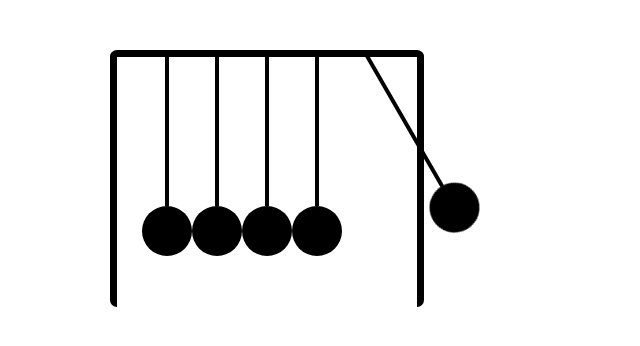
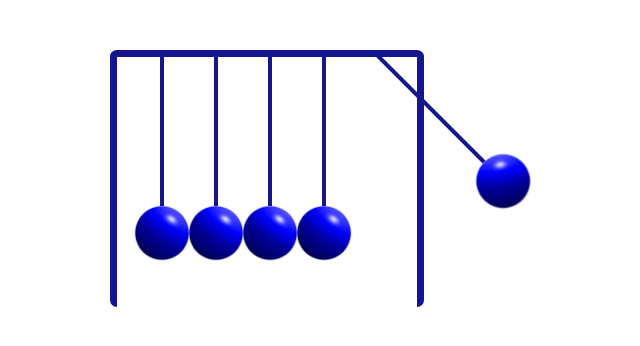
Before and after one commit to natia-n/bewton-ball, a plain HTML site: page index.html in a window 1280 px wide. Shown: the whole page, without its empty margins (373-1013 px from the left). Drawn offline with Linux system fonts and the light colour scheme.

Commit message:
burtis shecvla

```diff
--- a/index.html
+++ b/index.html
@@ -13,27 +13,37 @@
     <div class="container">
         <div class="ball-cotainer first">
             <div class="rope"></div>
-            <div class="ball"></div>
+            <div class="ball">
+                <img src="./1024px-Hydrogen_eigenstate_n1_l0_m0.png" alt="">
+            </div>
         </div>
 
         <div class="ball-cotainer">
             <div class="rope"></div>
-            <div class="ball"></div>
+            <div class="ball">
+                <img src="./1024px-Hydrogen_eigenstate_n1_l0_m0.png" alt="">
+            </div>
         </div>
 
         <div class="ball-cotainer">
             <div class="rope"></div>
-            <div class="ball"></div>
+            <div class="ball">
+                <img src="./1024px-Hydrogen_eigenstate_n1_l0_m0.png" alt="">
+            </div>
         </div>
 
         <div class="ball-cotainer">
             <div class="rope"></div>
-            <div class="ball"></div>
+            <div class="ball">
+                <img src="./1024px-Hydrogen_eigenstate_n1_l0_m0.png" alt="">
+            </div>
         </div>
 
         <div class="ball-cotainer last">
             <div class="rope"></div>
-            <div class="ball"></div>
+            <div class="ball">
+                <img src="./1024px-Hydrogen_eigenstate_n1_l0_m0.png" alt="">
+            </div>
         </div>
     </div>
 
--- a/style.css
+++ b/style.css
@@ -2,9 +2,9 @@
     width: 300px;
     height: 250px;
     margin: 50px auto;
-    border-top: 7px solid black;
-    border-left: 7px solid black;
-    border-right: 7px solid black;
+    border-top: 7px solid #15158f;
+    border-left: 7px solid #15158f;
+    border-right: 7px solid #15158f;
     border-radius: 7px;
     display: flex;
     justify-content: center;
@@ -14,20 +14,23 @@
 .container .ball-cotainer{
     text-align: center;
     margin-top: -1px;
+    margin-right: -6px;
 }
 
 .container .ball-cotainer .rope{
     display: inline-block;
     width: 4px;
     height: 150px;
-    background-color: black;
+    background-color: #15158f;
 }
 
 .container .ball-cotainer .ball{
-    width: 50px;
-    height: 50px;
-    background-color: black;
-    border-radius: 50%;
+    margin-top: -3px;
+    position: relative;
+}
+
+.container .ball-cotainer .ball img{
+    width: 60px;
 }
 
 @keyframes move-last{
@@ -42,7 +45,7 @@
     }
 
     to {
-        transform: rotate(-30deg);
+        transform: rotate(-45deg);
         transform-origin: top;
     }
 }
@@ -58,22 +61,18 @@
         transform-origin: top;
     }
 
-
     100% {
-        transform: rotate(30deg);
+        transform: rotate(45deg);
         transform-origin: top;
     }
 }
 
 .container .ball-cotainer.last{
-    /* transform-origin: top;
-    transform: rotate(-30deg); */
     animation-name: move-last;
     animation-duration: 1s;
     animation-direction: alternate;
     animation-iteration-count: infinite;
 }
-
 
 .container .ball-cotainer.first{
     animation-name: move-first;
```
Also changed, not shown: 1024px-Hydrogen_eigenstate_n1_l0_m0.png (added).
